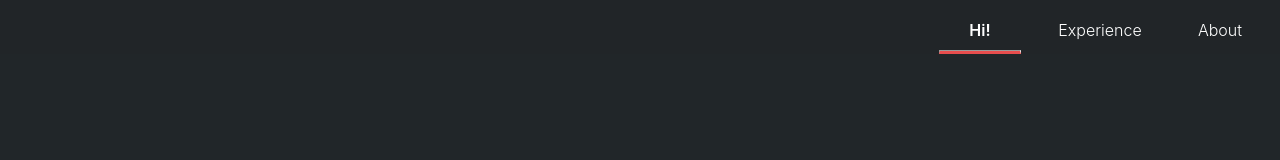
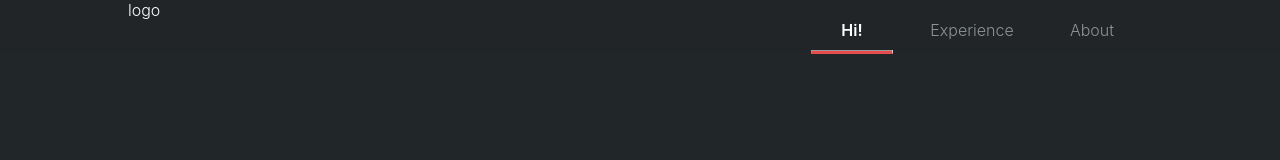
Before and after one commit to RasyadiAbdoellah/react-portfolio, a React (Create React App) app: page / in a window 1280 px wide. Shown: the top 160 px of the page. Built offline with nearby package versions, Linux system fonts and the light colour scheme.

Commit message:
fix css and remove unused code

```diff
--- a/src/App.js
+++ b/src/App.js
@@ -9,7 +9,6 @@ import {AnimatePresence, motion as m} from 'framer-motion'
 import Nav from 'components/Nav'
 import Intro from 'components/Intro'
 import Experience from 'components/Experience'
-import Skills from 'components/Skills'
 import Contact from 'components/Contact'
 import PageContext from 'PageContext'
 import 'App.css'
--- a/src/components/Nav/Nav.css
+++ b/src/components/Nav/Nav.css
@@ -2,15 +2,10 @@
   position: fixed;
   top: 0;
   display: flex;
-  justify-content: flex-end;
+  justify-content: center;
   width:100vw;
-  padding: 0 20px;
   z-index: 1000;
   /* box-shadow: 0 2px 5px rgba(0, 0, 0, .2); */
-}
-.inner {
-  display: flex;
-  justify-content: space-around;
 }
 .fixed-nav a {
   width: 120px;
@@ -20,7 +15,15 @@
   padding-top: 20px;
   flex: 1;
 }
-
+.inner {
+  display: flex;
+  width: 80vw;
+  justify-content: space-between;
+  align-items: stretch;
+}
+.wrapper {
+  display: flex;
+}
 .underline {
   margin: 0 auto;
   margin-top: 10px;
--- a/src/components/Nav/Nav.js
+++ b/src/components/Nav/Nav.js
@@ -8,7 +8,7 @@ import './Nav.css'
 
 const textVariants = {
   active: {fontWeight:'600', color:'#fff'},
-  inactive: {fontWeight:'300', color:'#fff'}
+  inactive: {fontWeight:'300', color:'#909394'}
 }
 
 const underlineSpring = {
@@ -39,6 +39,8 @@ export default function Nav({list, colors}) {
     transition={{delay:.1}}
     >
       <div className="inner">
+        <div className="logo" style={{color:'white'}}>logo</div>
+        <div className="wrapper">
           <AnimateSharedLayout>
             {list.map((entry, i) => {
               const match = pathname === entry.path
@@ -63,6 +65,7 @@ export default function Nav({list, colors}) {
             })}
           </AnimateSharedLayout>
         </div>
+      </div>
     </m.nav>
   )
 }
--- a/src/index.css
+++ b/src/index.css
@@ -17,10 +17,31 @@ body {
     'Ubuntu', 'Cantarell', 'Fira Sans', 'Droid Sans', 'Helvetica Neue',
     sans-serif;
   font-weight: 300;
+  overflow-x: hidden;
   -webkit-font-smoothing: antialiased;
   -moz-osx-font-smoothing: grayscale;
 }
 
+h1 {
+  font-size: 1.5rem;
+}
+
+h2 {
+  font-size: 1.2rem;
+}
+
+h3 {
+  font-size: 1.1rem;
+}
+
+h4 {
+  font-size: 1rem;
+  font-weight: bold;
+}
+
+strong {
+  font-weight: 700;
+}
 code {
   font-family: source-code-pro, Menlo, Monaco, Consolas, 'Courier New',
     monospace;
```
Lines whose indentation alone changed are shown as unchanged.
